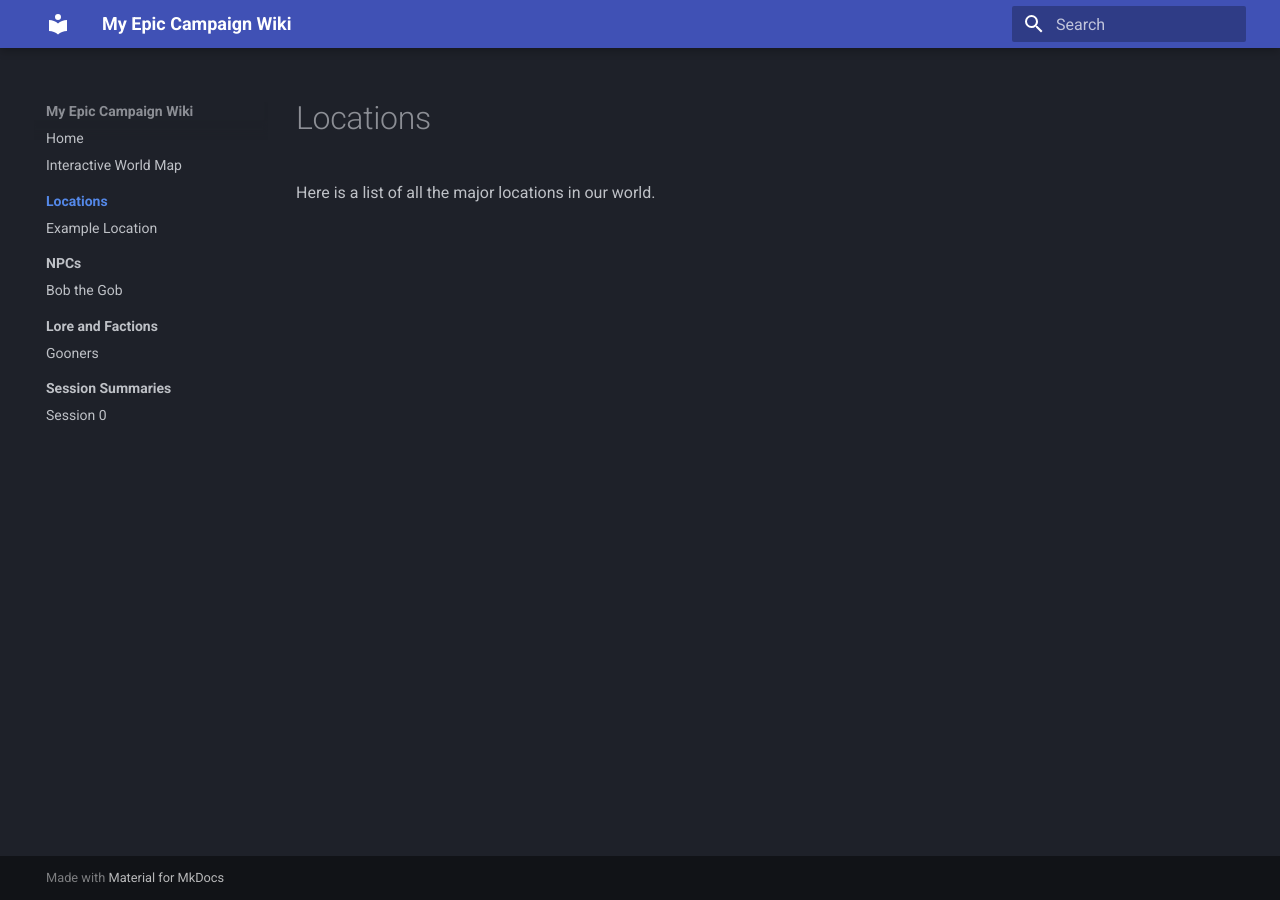
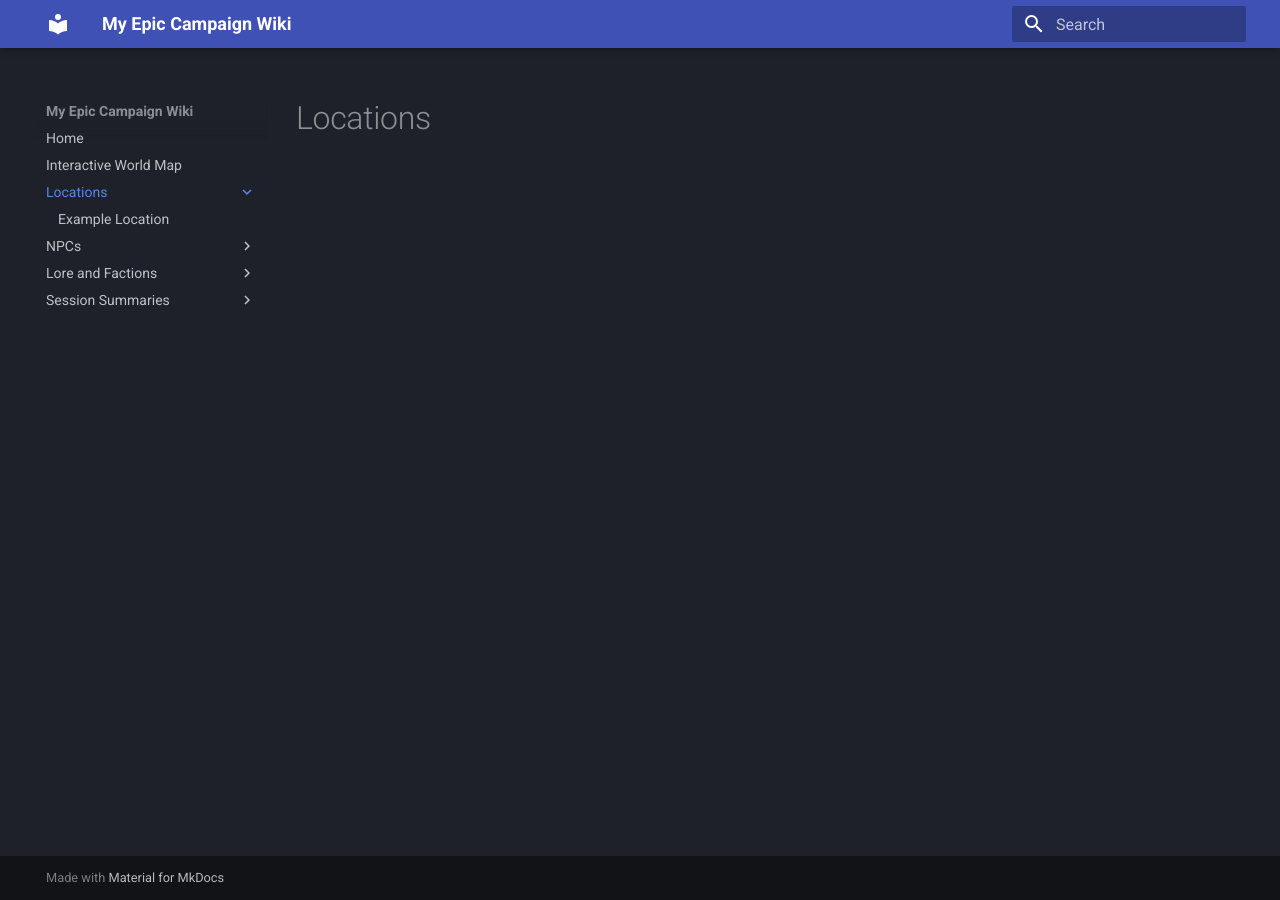
Before and after one commit to gitbrry/Campaign-Wiki, an MkDocs documentation site: the page built from docs/02_Locations/index.md, in a window 1280 px wide. Built offline with MkDocs 1.6.1 and Material for MkDocs 9.7.7, drawn with Linux system fonts in a browser that asks for light colours.

Commit message:
Enforcing strict sidebar collapse again

```diff
--- a/docs/02_Locations/index.md
+++ b/docs/02_Locations/index.md
@@ -3,4 +3,3 @@
 ---
 
 # Locations
-Here is a list of all the major locations in our world.
--- a/mkdocs.yml
+++ b/mkdocs.yml
@@ -6,9 +6,8 @@
   palette:
     scheme: slate
   features:
-    - navigation.indexes # Merges the folder with the index file
-    - navigation.sections # Ensures arrows and bold headers stay consistent
-    # navigation.expand is GONE (to keep it collapsed)
+    - navigation.indexes # This merges the folders and index files
+    # navigation.sections REMOVED to stop the "02" from appearing
 
 docs_dir: 'docs'
 
```
